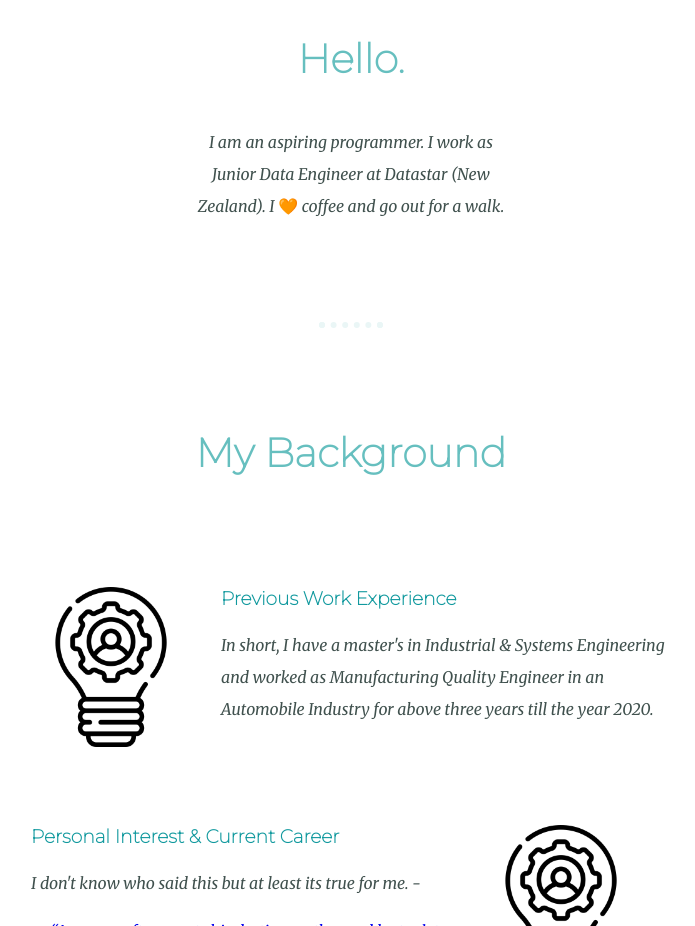
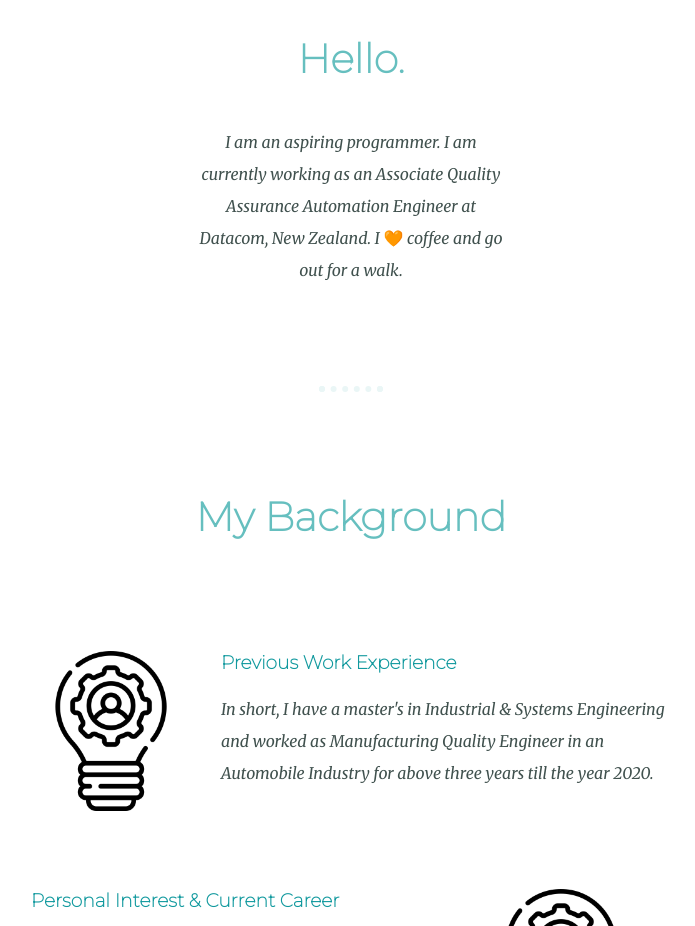
Before and after one commit to prateekbansalind/MyCSSWebPage, a plain HTML site: page index.html in a window 1280 px wide. Shown: the part 1106-2032 px from the top of the page, without its empty margins (289-984 px from the left). Drawn offline with Linux system fonts and the light colour scheme.

Commit message:
Update index.html

```diff
--- a/index.html
+++ b/index.html
@@ -26,7 +26,7 @@
     <div class="profile">
       <img class="dp-prateek" src="images/pb.png" alt="display-picture">
       <h2>Hello.</h2>
-      <p class="intro">I am an aspiring programmer. I work as Junior Data Engineer at Datastar (New Zealand). I 🧡
+      <p class="intro">I am an aspiring programmer. I am currently working as an Associate Quality Assurance Automation Engineer at Datacom, New Zealand. I 🧡
         coffee and go out for a walk. </p>
     </div>
     <hr>
```
